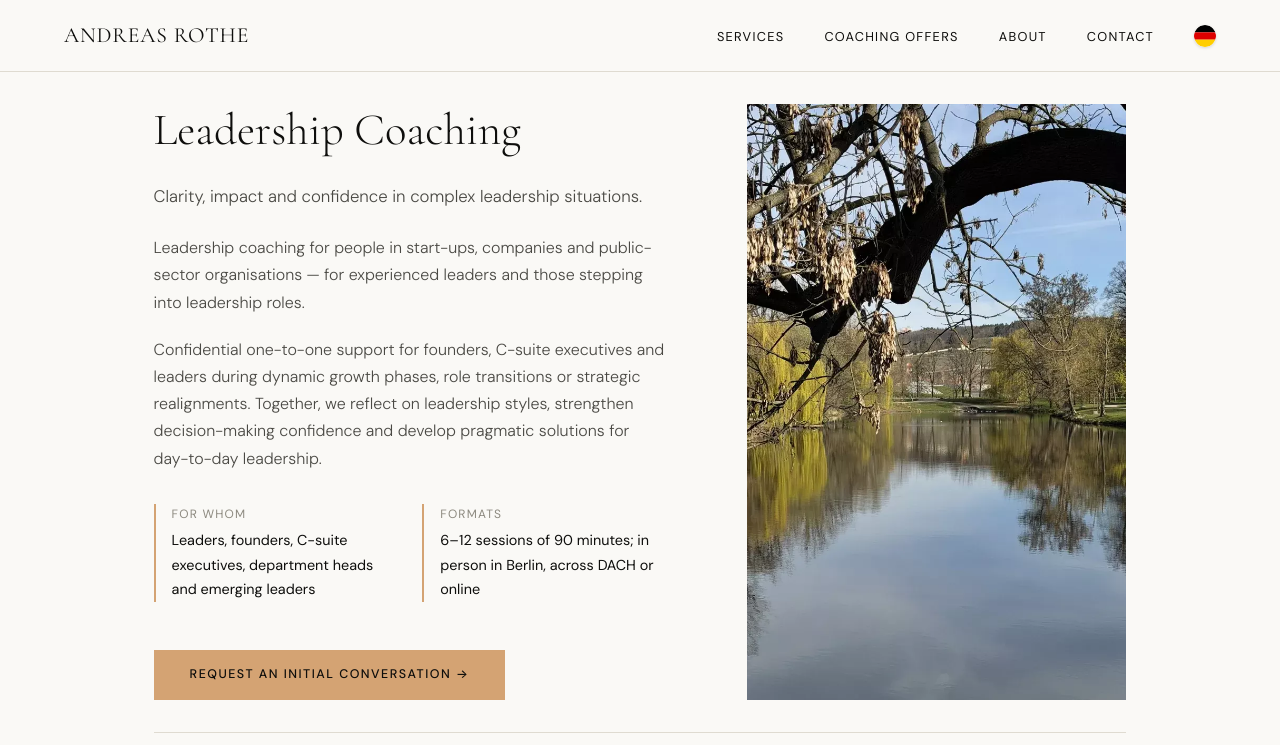
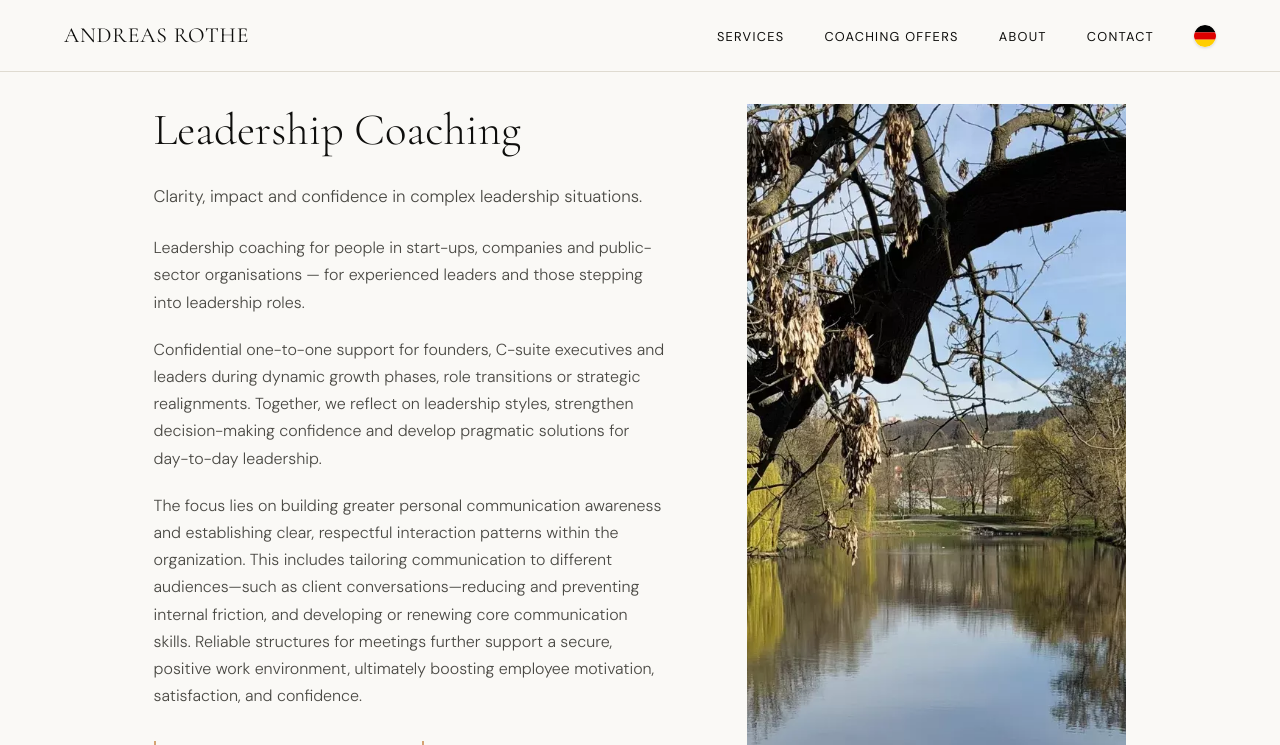
Before and after one commit to arothe161/andreasrothe, a Jekyll site: the page built from en/leadership-coaching.html, in a window 1280 px wide and 900 px high, cut to the strip 0-745 px from the top of the window. Built offline with Jekyll 4.4.1, drawn with Linux system fonts in a browser that asks for light colours.

Commit message:
Update leadership-coaching.html

```diff
--- a/en/leadership-coaching.html
+++ b/en/leadership-coaching.html
@@ -21,6 +21,9 @@ description: Leadership coaching for people in start-ups, companies and public-s
     <p>
       Confidential one-to-one support for founders, C-suite executives and leaders during dynamic growth phases, role transitions or strategic realignments. Together, we reflect on leadership styles, strengthen decision-making confidence and develop pragmatic solutions for day-to-day leadership.
     </p>
+	<p>
+	  The focus lies on building greater personal communication awareness and establishing clear, respectful interaction patterns within the organization. This includes tailoring communication to different audiences—such as client conversations—reducing and preventing internal friction, and developing or renewing core communication skills. Reliable structures for meetings further support a secure, positive work environment, ultimately boosting employee motivation, satisfaction, and confidence.
+	</p>
     <div class="about-credentials" style="margin-top: 2rem;">
       <div class="credential">
         <div class="credential-title">For whom</div>
```
